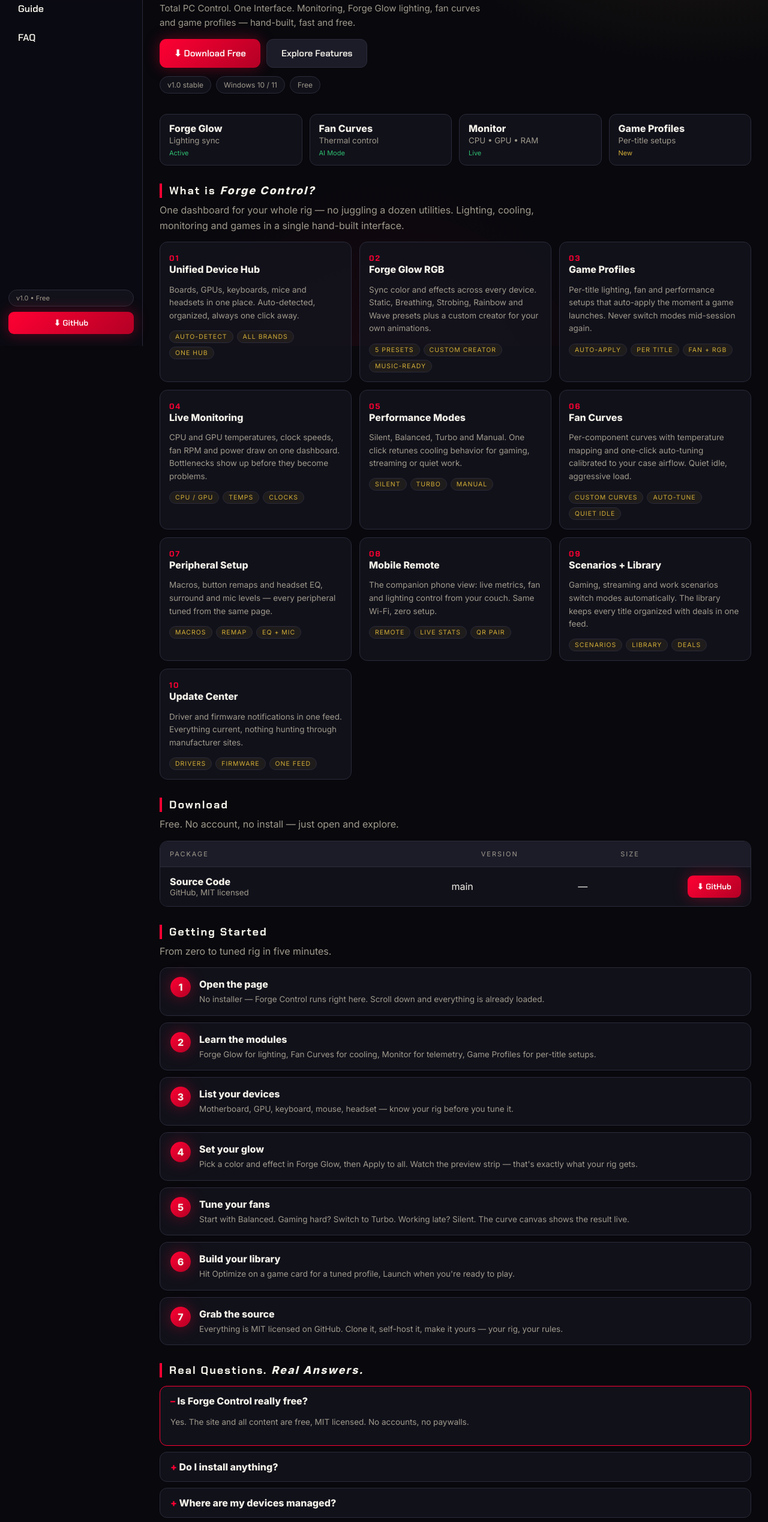
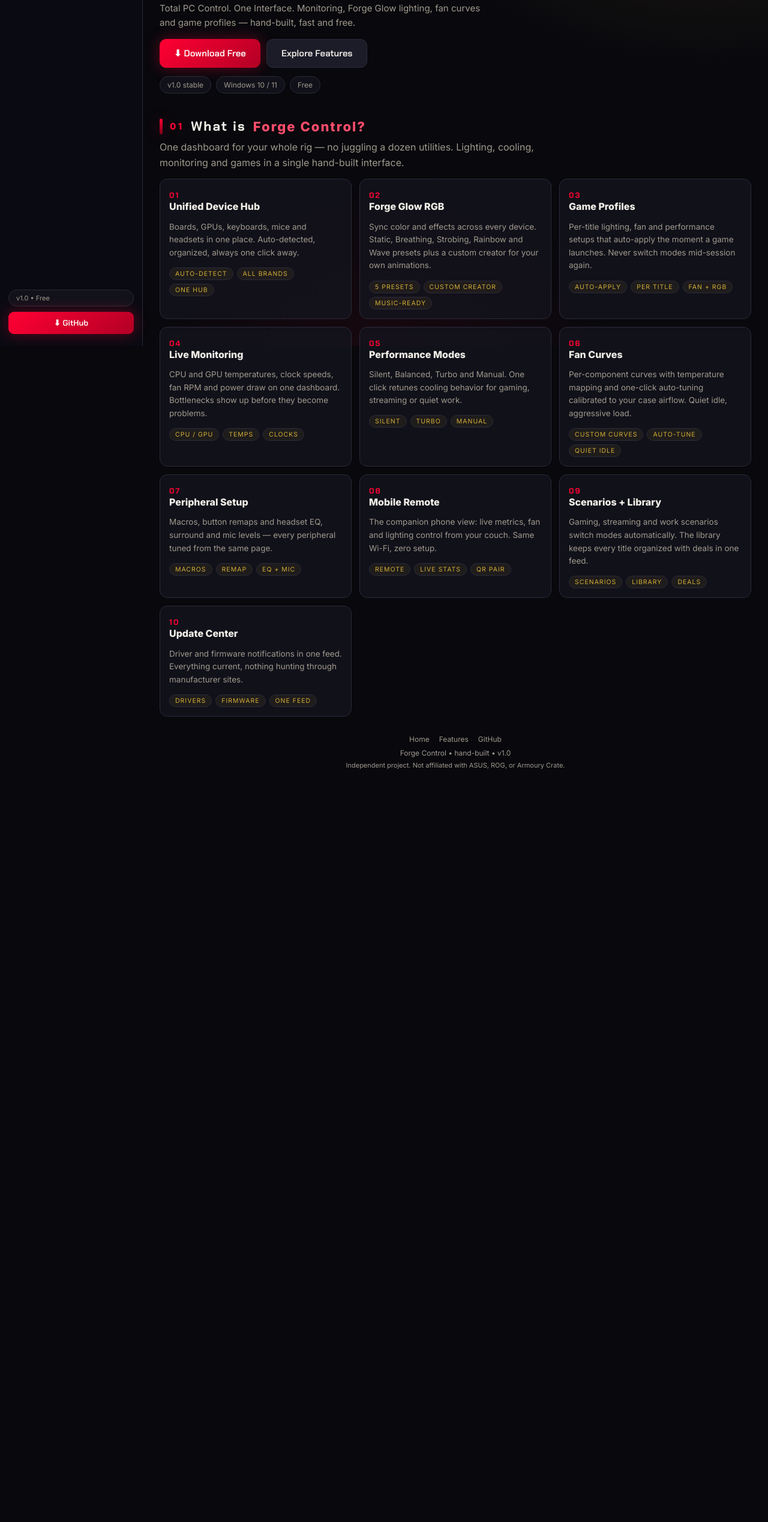
Before and after one commit to FORGESTUDIO-303/forge-control, a plain HTML site: page index.html in a window 1280 px wide. Shown: the part 223-2761 px from the top of the page at 60% size. After the commit the page ends 1564 px from the top, so only its background shows below. Drawn offline with Linux system fonts and the light colour scheme.

Commit message:
Strip to hero+features, sharpen gaming theme

```diff
--- a/index.html
+++ b/index.html
@@ -18,9 +18,6 @@
     <nav>
       <a href="#top" class="active">Home</a>
       <a href="#features">Features</a>
-      <a href="#download">Download</a>
-      <a href="#guide">Guide</a>
-      <a href="#faq">FAQ</a>
     </nav>
     <div class="side-foot">
       <span class="pill">v1.0 • Free</span>
@@ -42,14 +39,7 @@
       </div>
     </section>
 
-  <section class="modstrip">
-    <div class="mod"><b>Forge Glow</b><small>Lighting sync</small><i class="on" id="mLight">Active</i></div>
-    <div class="mod"><b>Fan Curves</b><small>Thermal control</small><i class="on">AI Mode</i></div>
-    <div class="mod"><b>Monitor</b><small>CPU • GPU • RAM</small><i class="on">Live</i></div>
-    <div class="mod"><b>Game Profiles</b><small>Per-title setups</small><i class="new">New</i></div>
-  </section>
-
-  <section id="features"><h2>What is <em>Forge Control?</em></h2>
+  <section id="features"><h2><span class="sec-idx">01</span>What is <em>Forge Control?</em></h2>
     <p class="sec-sub">One dashboard for your whole rig — no juggling a dozen utilities. Lighting, cooling, monitoring and games in a single hand-built interface.</p>
     <div class="cards six">
       <div class="card"><span class="num">01</span><h4>Unified Device Hub</h4><p>Boards, GPUs, keyboards, mice and headsets in one place. Auto-detected, organized, always one click away.</p><div class="tags"><span>Auto-detect</span><span>All brands</span><span>One hub</span></div></div>
@@ -65,41 +55,8 @@
     </div>
   </section>
 
-  <section id="download"><h2>Download</h2>
-    <p class="sec-sub">Free. No account, no install — just open and explore.</p>
-    <div class="dltable">
-      <div class="dlrow dlhead"><span>Package</span><span>Version</span><span>Size</span><span></span></div>
-      <div class="dlrow"><span><b>Source Code</b><small>GitHub, MIT licensed</small></span><span>main</span><span>—</span><span><button class="btn primary" id="dlApp">⬇ GitHub</button></span></div>
-    </div>
-  </section>
-
-  <section id="guide"><h2>Getting Started</h2>
-    <p class="sec-sub">From zero to tuned rig in five minutes.</p>
-    <div class="steps">
-      <div class="step"><span>1</span><div><h4>Open the page</h4><p>No installer — Forge Control runs right here. Scroll down and everything is already loaded.</p></div></div>
-      <div class="step"><span>2</span><div><h4>Learn the modules</h4><p>Forge Glow for lighting, Fan Curves for cooling, Monitor for telemetry, Game Profiles for per-title setups.</p></div></div>
-      <div class="step"><span>3</span><div><h4>List your devices</h4><p>Motherboard, GPU, keyboard, mouse, headset — know your rig before you tune it.</p></div></div>
-      <div class="step"><span>4</span><div><h4>Set your glow</h4><p>Pick a color and effect in Forge Glow, then Apply to all. Watch the preview strip — that's exactly what your rig gets.</p></div></div>
-      <div class="step"><span>5</span><div><h4>Tune your fans</h4><p>Start with Balanced. Gaming hard? Switch to Turbo. Working late? Silent. The curve canvas shows the result live.</p></div></div>
-      <div class="step"><span>6</span><div><h4>Build your library</h4><p>Hit Optimize on a game card for a tuned profile, Launch when you're ready to play.</p></div></div>
-      <div class="step"><span>7</span><div><h4>Grab the source</h4><p>Everything is MIT licensed on GitHub. Clone it, self-host it, make it yours — your rig, your rules.</p></div></div>
-    </div>
-  </section>
-
-  <section id="faq"><h2>Real Questions. <em>Real Answers.</em></h2>
-    <div class="faq">
-      <details open><summary>Is Forge Control really free?</summary><p>Yes. The site and all content are free, MIT licensed. No accounts, no paywalls.</p></details>
-      <details><summary>Do I install anything?</summary><p>No. Forge Control is a website — open it and read. Nothing runs on your PC.</p></details>
-      <details><summary>Where are my devices managed?</summary><p>Right here in the guide: list your rig, pick lighting and fan profiles, and apply them with your own tools. This site is the manual and the download hub.</p></details>
-      <details><summary>Does it work without ASUS hardware?</summary><p>Forge Control is hardware-agnostic — profiles, lighting presets, fan curves and the library apply to any rig. Nothing here is tied to one vendor.</p></details>
-      <details><summary>Will it slow down my PC?</summary><p>No — it's a static web page. Close the tab and it uses zero resources. No drivers, no services, no tray apps.</p></details>
-      <details><summary>Is there a desktop app?</summary><p>Not yet — that's next on the roadmap (Electron/Tauri).</p></details>
-      <details><summary>Who built this?</summary><p>FORGESTUDIO-303. Hand-built UI and code, MIT licensed. Independent project — not affiliated with ASUS or ROG.</p></details>
-    </div>
-  </section>
-
   <footer>
-    <div class="foot-links"><a href="#top">Home</a><a href="#features">Features</a><a href="#download">Download</a><a href="https://github.com/FORGESTUDIO-303/forge-control" target="_blank">GitHub</a></div>
+    <div class="foot-links"><a href="#top">Home</a><a href="#features">Features</a><a href="https://github.com/FORGESTUDIO-303/forge-control" target="_blank">GitHub</a></div>
     <div>Forge Control • hand-built • v1.0</div>
     <div class="fine">Independent project. Not affiliated with ASUS, ROG, or Armoury Crate.</div>
   </footer>
--- a/styles.css
+++ b/styles.css
@@ -60,7 +60,12 @@
 .stat-grid small{color:var(--dim);display:block;font-size:10px;letter-spacing:1px}
 .stat-grid b{font-size:17px}
 section{scroll-margin-top:80px}
-section h2{letter-spacing:2px;font-size:18px;border-left:4px solid var(--red);padding-left:12px;margin:30px 0 14px;animation:fadeUp .5s ease both}
+section h2{letter-spacing:2px;font-size:22px;margin:30px 0 14px;animation:fadeUp .5s ease both;display:flex;align-items:center;gap:12px}
+section h2::before{content:'';width:5px;height:26px;background:linear-gradient(var(--red),#7a0019);border-radius:2px;box-shadow:var(--glow)}
+.sec-idx{color:var(--red);font-size:15px;letter-spacing:3px}
+section h2 em{font-style:normal;color:var(--red2)}
+.card{border-top:2px solid transparent}
+.card:hover{border-top-color:var(--red)}
 .cards{display:grid;grid-template-columns:repeat(auto-fill,minmax(220px,1fr));gap:13px}
 .card{background:var(--panel);border:1px solid var(--line);border-radius:13px;padding:15px;transition:.25s;animation:fadeUp .5s ease both}
 .card:hover{transform:translateY(-5px);border-color:var(--red);box-shadow:0 14px 34px rgba(0,0,0,.45),var(--glow)}
```
